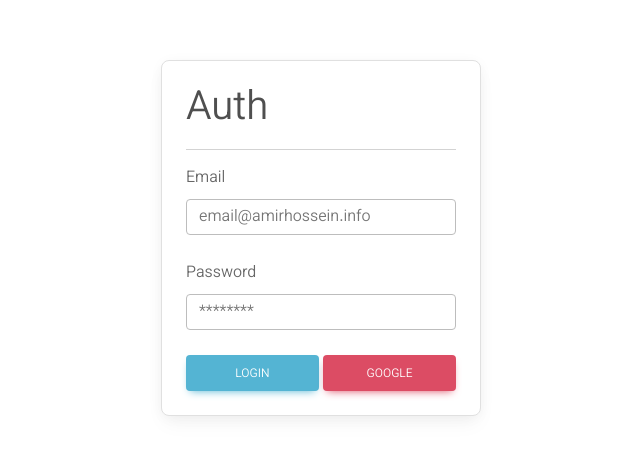
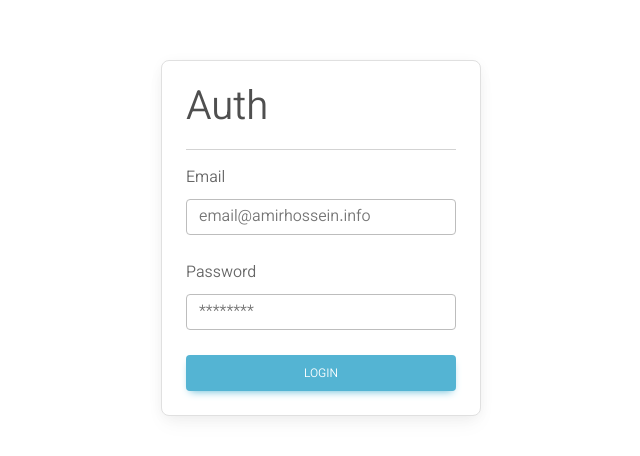
Before and after one commit to BlackIQ/amirhossein.info, a React (Create React App) app in the folder client/: page /auth in a window 1280 px wide. Shown: the part 162-618 px from the top of the page, without its empty margins (319-959 px from the left). Built offline with nearby package versions, Linux system fonts and the light colour scheme; no server answers; a web font is replaced by a local one.

Commit message:
Removed google btn

```diff
--- a/client/src/pages/auth.jsx
+++ b/client/src/pages/auth.jsx
@@ -1,5 +1,5 @@
 import { useAuthState } from 'react-firebase-hooks/auth';
-import { login,googleAuth, auth } from '../firebase/reactfire';
+import { login, auth } from '../firebase/reactfire';
 import { useHistory } from 'react-router-dom';
 import { useEffect, useState } from 'react';
 
@@ -29,11 +29,7 @@ const Auth = () => {
                         <label className="form-label" htmlFor="password">Password</label>
                         <input id="password" className="form-control" placeholder="********" type='password' onChange={e => setPassword(e.target.value)} required />
                         <br/>
-                        <div className="login-btn">
-                            <button onClick={() => login(email, password)} className="btn btn-info w-100">Login</button>
-                            &nbsp;
-                            <button onClick={() => googleAuth()} className="btn btn-danger w-100">Google</button>
-                        </div>
+                        <button onClick={() => login(email, password)} className="btn btn-info w-100">Login</button>
                     </div>
                 </div>
             </div>
```
